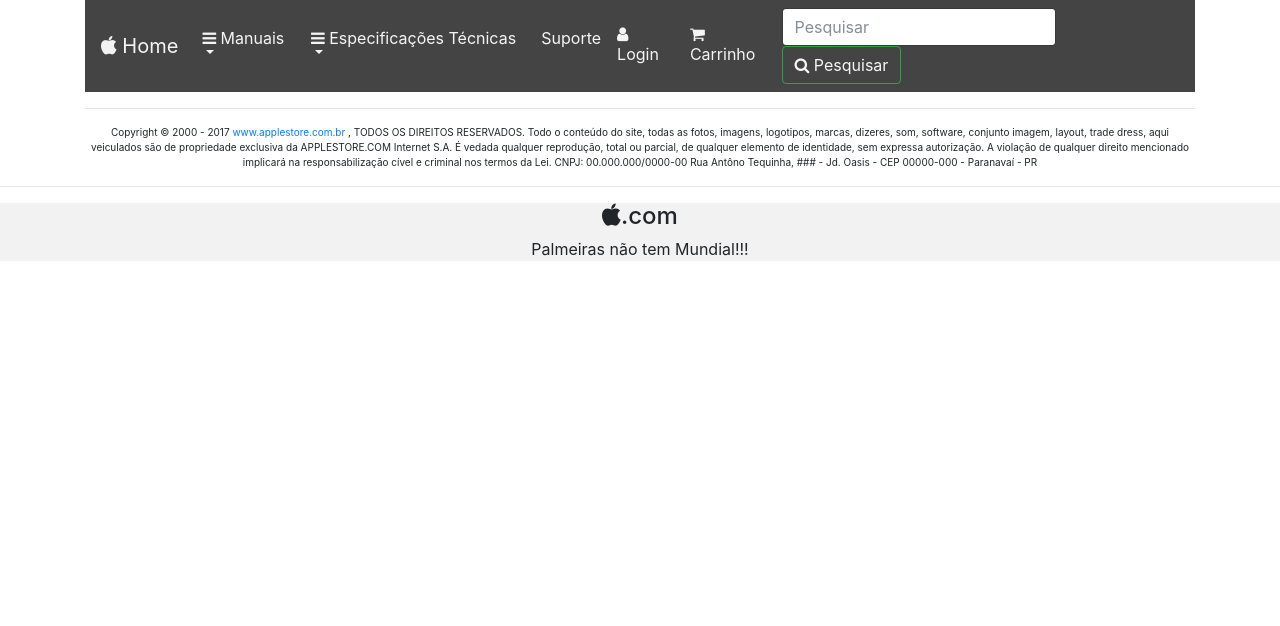
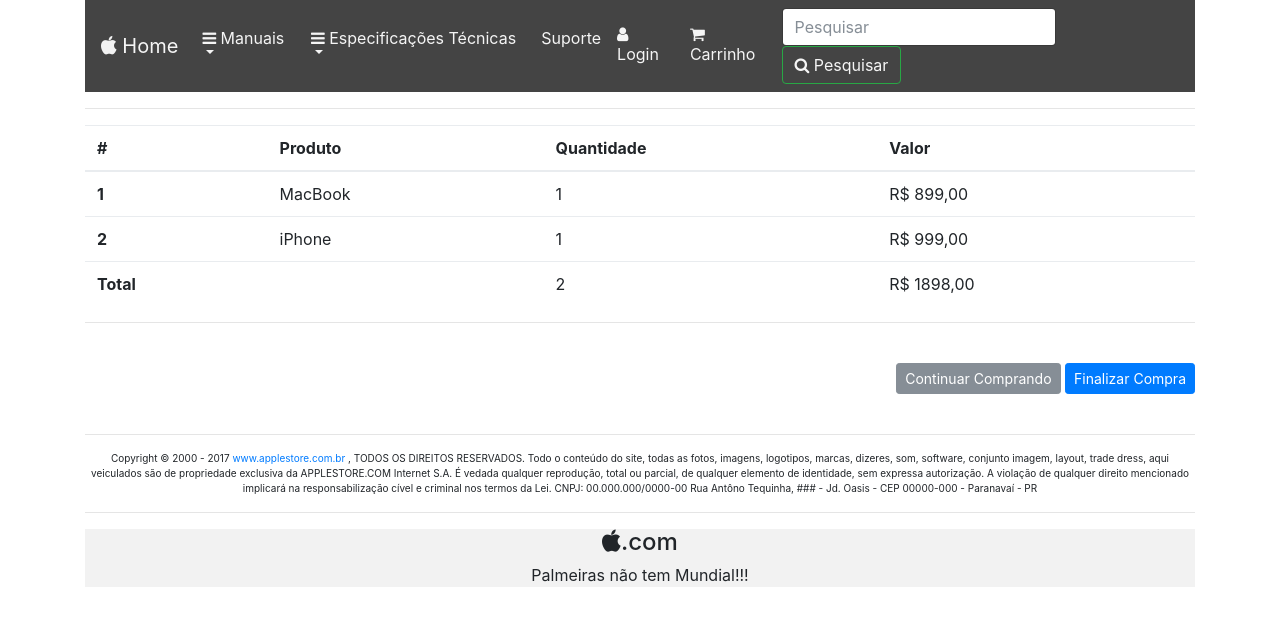
Before and after one commit to RickDaBRoi/-Tecnologias-Web, a website: page public_html/CarrinhoDeCompras.html in a window 1280 px wide. Drawn offline with Linux system fonts and the light colour scheme.

Commit message:
Criação do Projeto no NetBeans

```diff
--- a/public_html/CarrinhoDeCompras.html
+++ b/public_html/CarrinhoDeCompras.html
@@ -94,7 +94,42 @@
             </div>
             <hr>
             <div>
-
+                <table class="table">
+                    <thead>
+                        <tr>
+                            <th scope="col">#</th>
+                            <th scope="col">Produto</th>
+                            <th scope="col">Quantidade</th>
+                            <th scope="col">Valor</th>
+                        </tr>
+                    </thead>
+                    <tbody>
+                        <tr>
+                            <th scope="row">1</th>
+                            <td>MacBook</td>
+                            <td>1</td>
+                            <td>R$ 899,00</td>
+                        </tr>
+                        <tr>
+                            <th scope="row">2</th>
+                            <td>iPhone</td>
+                            <td>1</td>
+                            <td>R$ 999,00</td>
+                        </tr>
+                        <tr>
+                            <th scope="row">Total</th>
+                            <td></td>
+                            <td>2</td>
+                            <td>R$ 1898,00</td>
+                        </tr>
+                    </tbody>
+                </table>
+                <hr></br>
+                <div style="text-align: right">
+                    <button type="button" class="btn btn-secondary btn-sm">Continuar Comprando</button>
+                    <button type="button" class="btn btn-primary btn-sm">Finalizar Compra</button>
+                </div></br>
+                <hr>
             </div>
             <div>
                 <p style="text-align: center; font-size: 10px">Copyright © 2000 - 2017
@@ -106,11 +141,11 @@
                     direito mencionado implicará na responsabilização cível e criminal nos termos da Lei.
                     CNPJ: 00.000.000/0000-00 Rua Antôno Tequinha, ### - Jd. Oasis - CEP 00000-000 - Paranavaí - PR</p>
             </div>
-        </div>
-        <hr>
-        <div style="background: #F2F2F2">
-            <div style="text-align: center">
-                <h4><i class="fa fa-apple" aria-hidden="true"></i>.com</h4> Palmeiras não tem Mundial!!!
+            <hr>
+            <div style="background: #F2F2F2">
+                <div style="text-align: center">
+                    <h4><i class="fa fa-apple" aria-hidden="true"></i>.com</h4> Palmeiras não tem Mundial!!!
+                </div>
             </div>
         </div>
     </body>
```
Also changed, not shown: public_html/AppleStore.html (+2 -2 lines), public_html/iehieh.html (+17 -0 lines).
